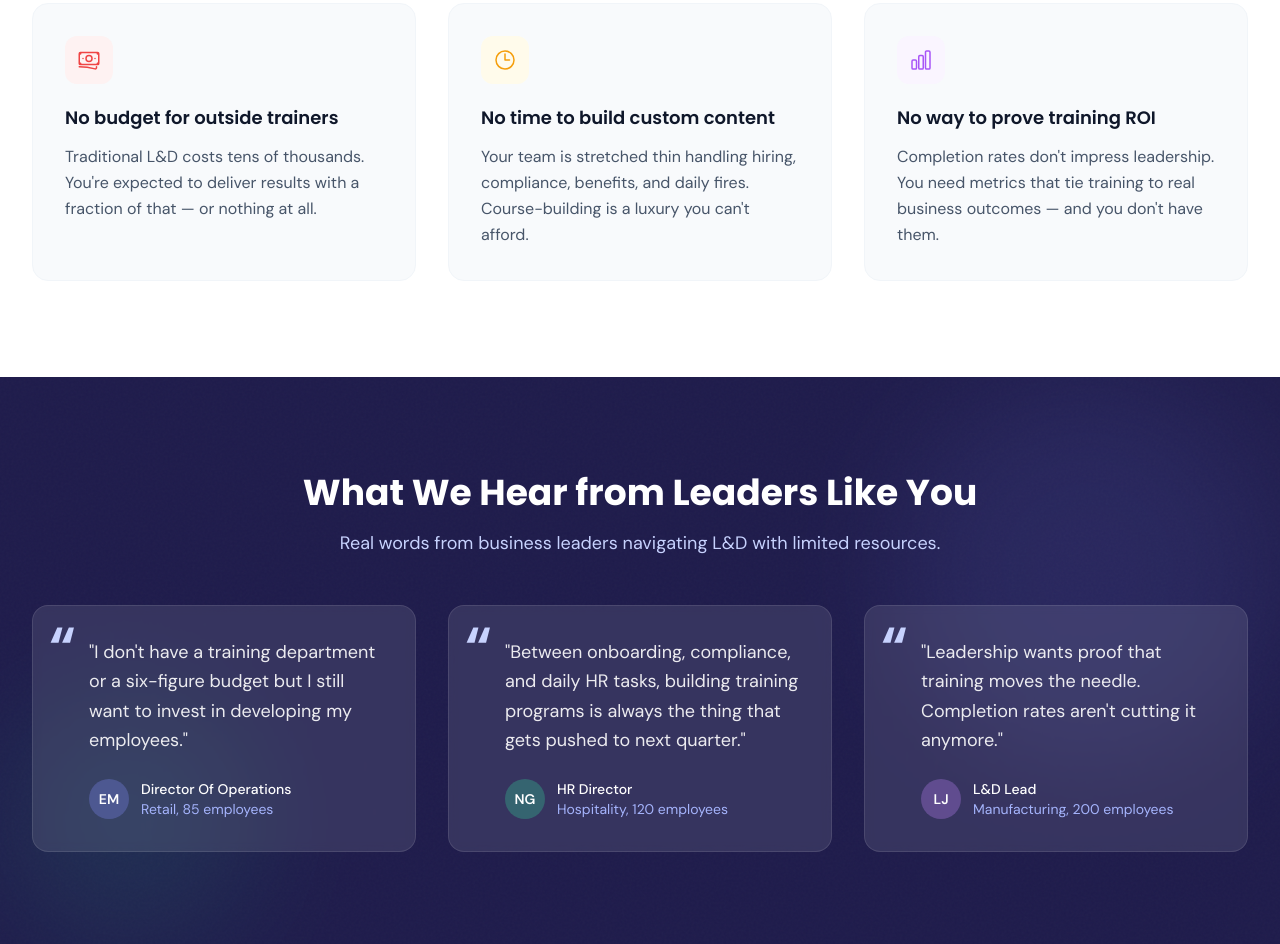
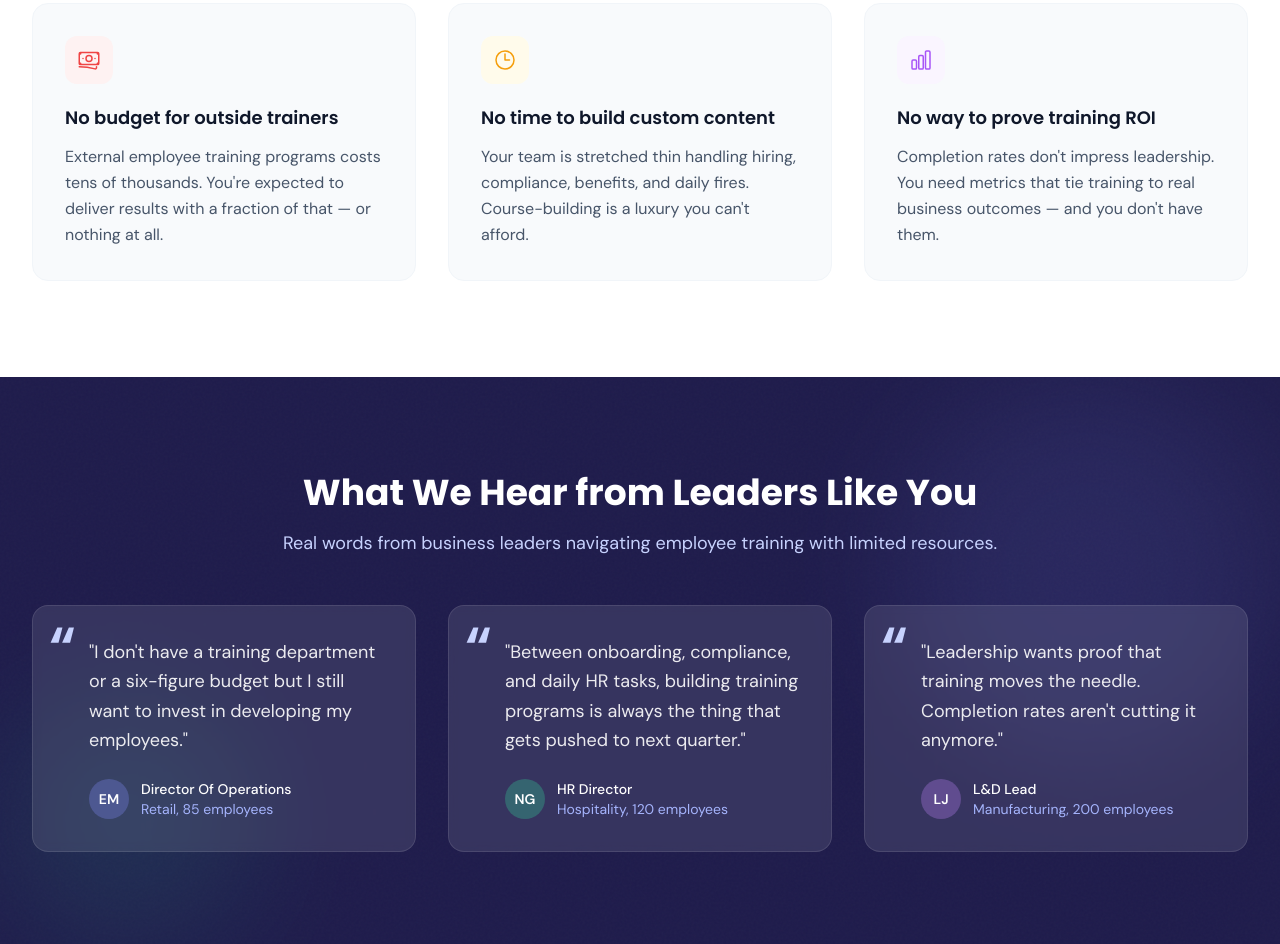
Before and after one commit to rami-humaloom/website, a website: page index.html in a window 1280 px wide. Shown: the part 1153-2097 px from the top of the page. Drawn offline with nearby package versions, Linux system fonts and the light colour scheme; files that its build step writes are made by us from their sources.

Commit message:
Update wording

```diff
--- a/how-it-works.html
+++ b/how-it-works.html
@@ -5,7 +5,7 @@
     <meta name="viewport" content="width=device-width, initial-scale=1.0">
     <title>How It Works — Humaloom AI-Powered Learning Platform</title>
     <meta name="description" content="See how Humaloom transforms your existing training materials into hyper-personalized learning experiences. Upload, personalize, track — in three simple steps.">
-    <meta property="og:title" content="How It Works — Humaloom AI-Powered L&D Platform">
+    <meta property="og:title" content="How It Works — Humaloom AI-Powered Learning Platform">
     <meta property="og:description" content="Turn your existing content into hyper-personalized learning experiences with AI.">
     <meta property="og:type" content="website">
     <meta property="og:url" content="https://humaloom.ai/how-it-works">
--- a/index.html
+++ b/index.html
@@ -5,7 +5,7 @@
     <meta name="viewport" content="width=device-width, initial-scale=1.0">
     <title>Humaloom — AI-Powered Learning, Personalized for Your Team</title>
     <meta name="description" content="Humaloom gives lean HR teams enterprise-level personalized training without the enterprise price tag. AI-powered L&D built for SMBs.">
-    <meta property="og:title" content="Humaloom — AI-Powered L&D for Lean HR Teams">
+    <meta property="og:title" content="Humaloom — AI-Powered Learning, Personalized for Your Team">
     <meta property="og:description" content="Enterprise-level L&D personalization without the enterprise price tag or resource requirements.">
     <meta property="og:type" content="website">
     <meta property="og:url" content="https://humaloom.ai">
@@ -236,7 +236,7 @@
                             </svg>
                         </div>
                         <h3 class="font-heading font-semibold text-lg text-slate-900 mb-3">No budget for outside trainers</h3>
-                        <p class="text-slate-600 leading-relaxed">Traditional L&D costs tens of thousands. You're expected to deliver results with a fraction of that — or nothing at all.</p>
+                        <p class="text-slate-600 leading-relaxed">External employee training programs costs tens of thousands. You're expected to deliver results with a fraction of that — or nothing at all.</p>
                     </div>
                     <!-- Card 2 -->
                     <div class="fade-up card-hover bg-slate-50 rounded-2xl p-8 border border-slate-100">
@@ -271,7 +271,7 @@
             <div class="max-w-7xl mx-auto px-4 sm:px-6 lg:px-8 relative z-10">
                 <div class="text-center mb-12 fade-up">
                     <h2 class="font-heading font-bold text-3xl sm:text-4xl text-white mb-4">What We Hear from Leaders Like You</h2>
-                    <p class="text-brand-200 text-lg">Real words from business leaders navigating L&D with limited resources.</p>
+                    <p class="text-brand-200 text-lg">Real words from business leaders navigating employee training with limited resources.</p>
                 </div>
                 <div class="grid md:grid-cols-3 gap-6 lg:gap-8 stagger">
                     <div class="fade-up quote-card bg-white/10 backdrop-blur-sm rounded-2xl p-8 border border-white/10">
```
